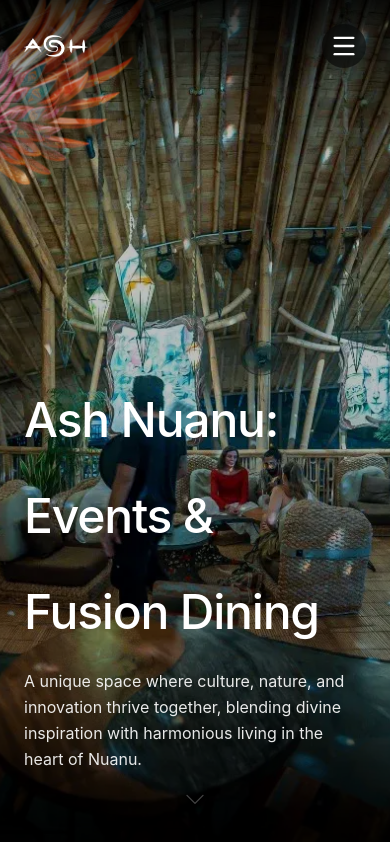
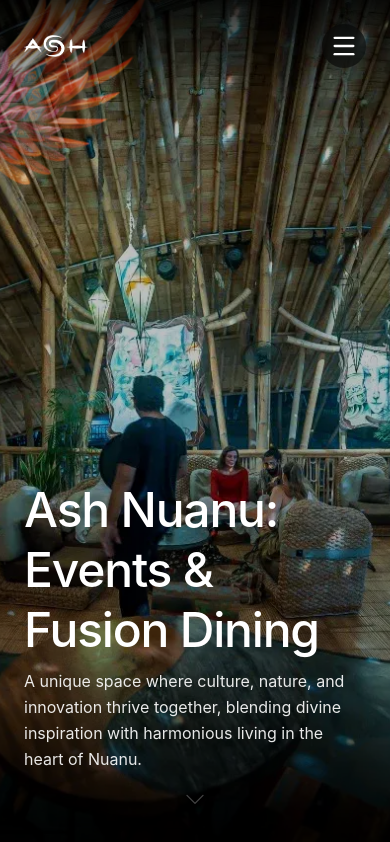
Before and after one commit to undergnarly/ash, a React (Vite) app: page / in a window 390 px wide. Built offline with nearby package versions, Linux system fonts and the light colour scheme.

Commit message:
Fix: reduce line height in mobile hero title

```diff
--- a/src/sections/HeroSection.jsx
+++ b/src/sections/HeroSection.jsx
@@ -43,7 +43,7 @@
 
                 {/* Bottom Content (Title + Tagline) */}
                 <div className="flex flex-col items-start pb-12 lg:pb-20 lg:pl-12 pointer-events-auto max-w-4xl">
-                    <h1 className="text-[3rem] font-medium tracking-tight leading-loose lg:leading-tight text-white mb-2">
+                    <h1 className="text-[3rem] font-medium tracking-tight leading-tight text-white mb-2">
                         Ash Nuanu: Events & Fusion Dining
                     </h1>
                     <div className="max-w-[585px] drop-shadow-lg">
```
